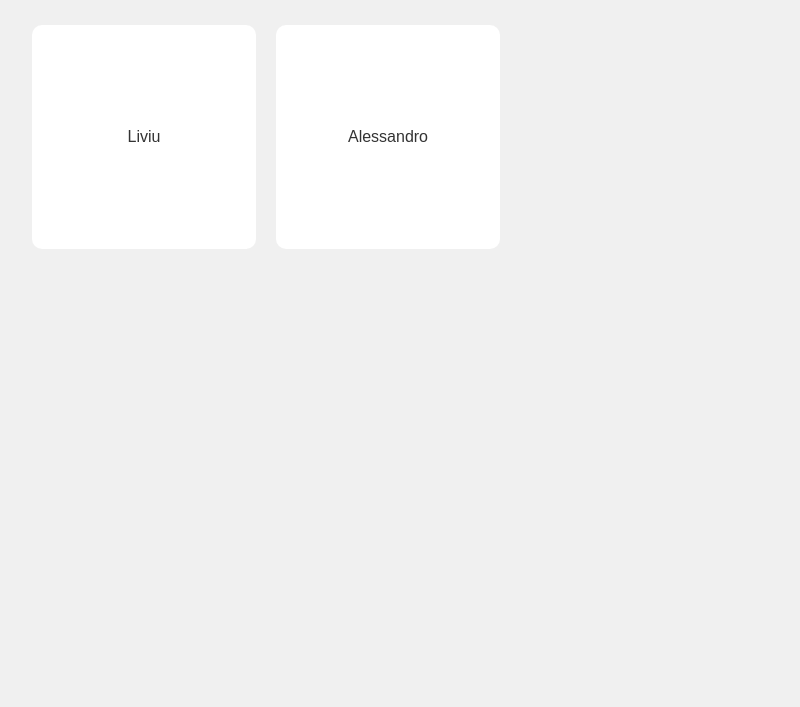
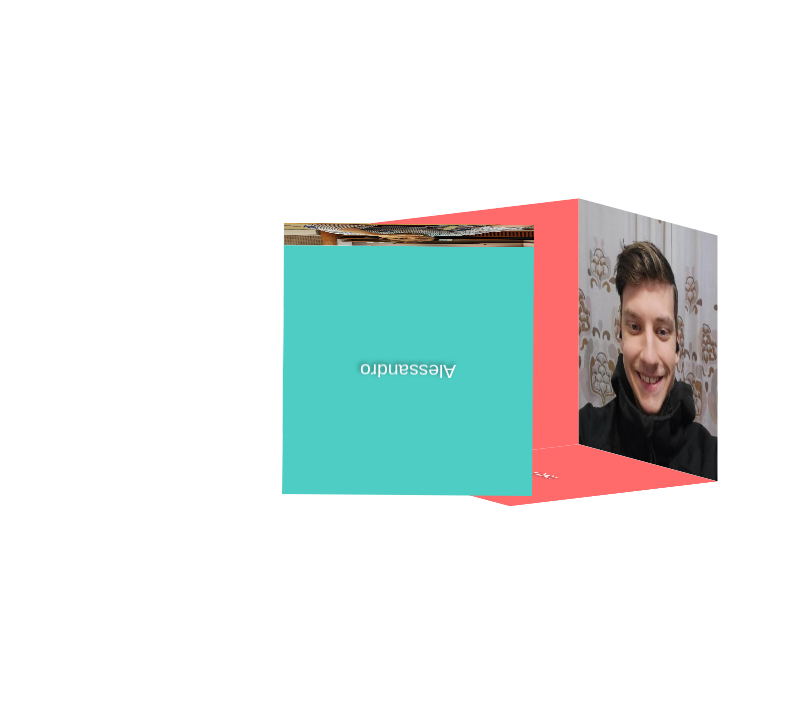
Before and after one commit to linkar03/sito-di-classe, a website: page docs/index.html in a window 1280 px wide. Shown: the part 93-800 px from the top of the page, without its empty margins (8-808 px from the left). Drawn offline with Linux system fonts and the light colour scheme.

Commit message:
modifiche essenziali

```diff
--- /dev/null
+++ b/docs/elenco.js
@@ -0,0 +1,20 @@
+const pages = [
+    [
+        "Liviu",
+        "Pagine/Liviu.html",
+        "Risorse/immagine_profilo_liviu.png",
+        "#FF6B6B",
+        250, // dimensione
+        1.2, // velocità X
+        -0.8 // velocità Y
+    ],
+    [
+        "Alessandro",
+        "Pagine/Alessandro.html",
+        "Risorse/immagine_profilo_ale.jpg",
+        "#4ECDC4",
+        250,
+        -1.5,
+        1.1
+    ]
+];
--- a/docs/index.html
+++ b/docs/index.html
@@ -3,93 +3,173 @@
 <head>
     <meta charset="UTF-8">
     <meta name="viewport" content="width=device-width, initial-scale=1.0">
-    <title>Pagine Dinamiche</title>
+
+	<link rel="icon" type="logo" href="Risorse/logo.png">
+    <link rel="apple-touch-icon" href="Risorse/logo.png"> <!-- Per dispositivi Apple -->
+
+    <title>Sito di classe</title>
     <style>
+        :root {
+            --cube-font: Arial, sans-serif;
+            --cube-text-color: #ffffff;
+        }
+
         body {
             margin: 0;
-            padding: 20px;
-            font-family: Arial, sans-serif;
-            background-color: #f0f0f0;
+            overflow: hidden;
+            user-select: none;
         }
 
-        .container {
-            display: grid;
-            grid-template-columns: repeat(auto-fill, minmax(200px, 1fr));
-            gap: 20px;
-            max-width: 1200px;
-            margin: 0 auto;
+        #cubeContainer {
+            position: fixed;
+            width: 100vw;
+            height: 100vh;
+            pointer-events: none;
         }
 
-        .pagina-square {
-            background-color: #ffffff;
-            border-radius: 10px;
-            padding: 20px;
-            aspect-ratio: 1/1;
+        .cube {
+		    pointer-events: auto;
+            position: absolute;
+            cursor: pointer;
+            transition: transform 0.2s;
+            transform-style: preserve-3d;
+        }
+
+        .face {
+            position: absolute;
+            width: 100%;
+            height: 100%;
+            backface-visibility: hidden;
             display: flex;
             align-items: center;
             justify-content: center;
-            cursor: pointer;
-            transition: transform 0.3s ease, box-shadow 0.3s ease;
-            text-decoration: none;
-            color: #333;
-            text-align: center;
         }
 
-        .pagina-square:hover {
-            transform: translateY(-5px);
-            box-shadow: 0 5px 15px rgba(0,0,0,0.2);
+        .face-image {
+            background-size: cover;
+            background-position: center;
+            background-repeat: no-repeat;
         }
 
-        h1 {
+        .face-text {
+            font-family: var(--cube-font);
+            color: var(--cube-text-color);
+            text-shadow: 2px 2px 4px rgba(0,0,0,0.5);
             text-align: center;
-            margin-bottom: 40px;
-            color: #333;
+            font-size: 1.2em;
         }
+
+        /* Posizionamento facce */
+        .front { transform: translateZ(calc(var(--size) / 2)); }
+        .back { transform: translateZ(calc(var(--size) / -2)) rotateX(180deg); }
+        .right { transform: rotateY(90deg) translateZ(calc(var(--size) / 2)); }
+        .left { transform: rotateY(-90deg) translateZ(calc(var(--size) / 2)); }
+        .top { transform: rotateX(90deg) translateZ(calc(var(--size) / 2)); }
+        .bottom { transform: rotateX(-90deg) translateZ(calc(var(--size) / 2)); }
     </style>
 </head>
 <body>
-    <h1>Pagine Disponibili</h1>
-    <div class="container" id="container"></div>
+    <div id="cubeContainer"></div>
+    <script src="elenco.js"></script>
+    <script>
+        class Cube {
+            constructor(config) {
+			this.element = document.createElement('div');
+			this.element.className = 'cube';
+			Object.assign(this, config);
 
-	<script src="script.js"></script>
+			this.size = config.size || 100;
+			this.element.style.setProperty('--size', `${this.size}px`);
+			this.element.style.width = `${this.size}px`;
+			this.element.style.height = `${this.size}px`;
 
-    <script>
+			this.x = Math.random() * (window.innerWidth - this.size);
+			this.y = Math.random() * (window.innerHeight - this.size);
+			this.init();
 
+			// RIMUOVI QUESTO EVENT LISTENER DUPLICATO
+			// this.element.addEventListener('click', (e) => {
+			//    e.preventDefault();
+			//    window.location.href = pages[1][1];
+			// });
+		}
 
-        function getRandomNumber(min, max) {
-            return Math.floor(Math.random() * (max - min + 1)) + min;
+            init() {
+			const faces = [
+				{ class: 'front', type: 'image' },
+				{ class: 'back', type: 'image' },
+				{ class: 'right', type: 'text' },
+				{ class: 'left', type: 'text' },
+				{ class: 'top', type: 'text' },
+				{ class: 'bottom', type: 'text' }
+			];
+
+			faces.forEach(({ class: faceClass, type }) => {
+				const face = document.createElement('div');
+				face.className = `face ${faceClass}`;
+
+				if(type === 'image' && this.image) {
+					face.classList.add('face-image');
+					face.style.backgroundImage = `url('${this.image}')`;} else {
+					face.style.backgroundColor = this.color;
+
+					if(type === 'text') {
+						const textDiv = document.createElement('div');
+						textDiv.className = 'face-text';
+						textDiv.innerHTML = this.name;
+						face.appendChild(textDiv);
+					}
+				}
+
+				this.element.appendChild(face);
+			});
+
+                this.element.addEventListener('click', (e) => {
+					e.preventDefault();
+					window.location.href = this.link;
+				});
+            }
+
+            update() {
+                this.x += this.speedX;
+                this.y += this.speedY;
+
+                if(this.x <= 0 || this.x >= window.innerWidth - this.size) this.speedX *= -1;
+                if(this.y <= 0 || this.y >= window.innerHeight - this.size) this.speedY *= -1;
+
+                this.element.style.transform = `
+                    translate(${this.x}px, ${this.y}px)
+                    rotateX(${this.rotationX}deg)
+                    rotateY(${this.rotationY}deg)
+                `;
+
+                this.rotationX += 0.5;
+                this.rotationY += 0.5;
+            }
         }
 
-        function shuffleArray(array) {
-            for (let i = array.length - 1; i > 0; i--) {
-                const j = Math.floor(Math.random() * (i + 1));
-                [array[i], array[j]] = [array[j], array[i]];
-            }
-            return array;
+        // Inizializzazione cubi
+        const cubeContainer = document.getElementById('cubeContainer');
+        const cubes = pages.map(config => new Cube({
+            name: config[0],
+            link: config[1],
+            image: config[2],
+            color: config[3],
+            size: config[4],
+            speedX: config[5],
+            speedY: config[6],
+            rotationX: Math.random() * 360,
+            rotationY: Math.random() * 360
+        }));
+
+        cubes.forEach(cube => cubeContainer.appendChild(cube.element));
+
+        // Animazione
+        function animate() {
+            cubes.forEach(cube => cube.update());
+            requestAnimationFrame(animate);
         }
-
-        function generatePageSquares() {
-            const container = document.getElementById('container');
-            const numToShow = getRandomNumber(5, 20);
-            const shuffledPages = shuffleArray([...pages]).slice(0, numToShow);
-
-            shuffledPages.forEach(page => {
-                const link = document.createElement('a');
-                link.className = 'pagina-square';
-                link.href = page;
-                link.textContent = page.split('/').pop().replace('.html', '');
-
-                // Aggiungi un'immagine se vuoi (crea una cartella 'images' con le thumbnail)
-                // const img = document.createElement('img');
-                // img.src = `images/${page.replace('.html', '.png')}`;
-                // link.appendChild(img);
-
-                container.appendChild(link);
-            });
-        }
-
-        // Genera i quadrati al caricamento della pagina
-        window.onload = generatePageSquares;
+        animate();
     </script>
 </body>
 </html>
```
Also changed, not shown: docs/Risorse/logo.png (added).
